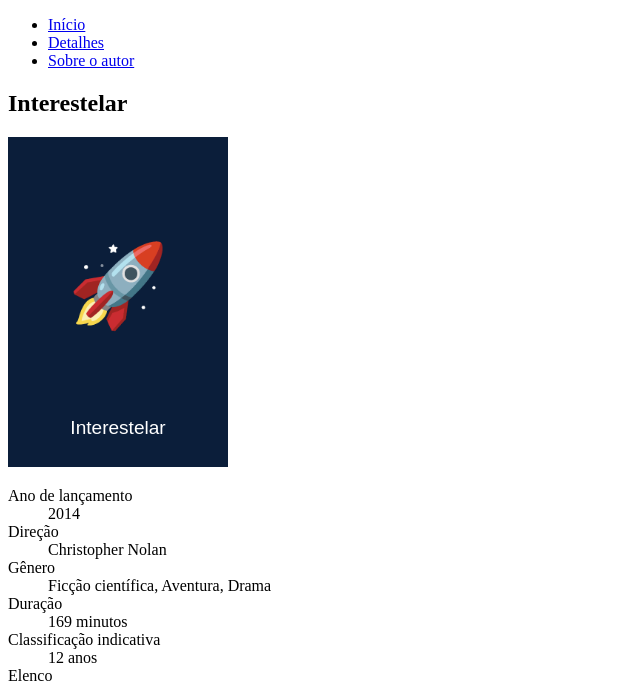
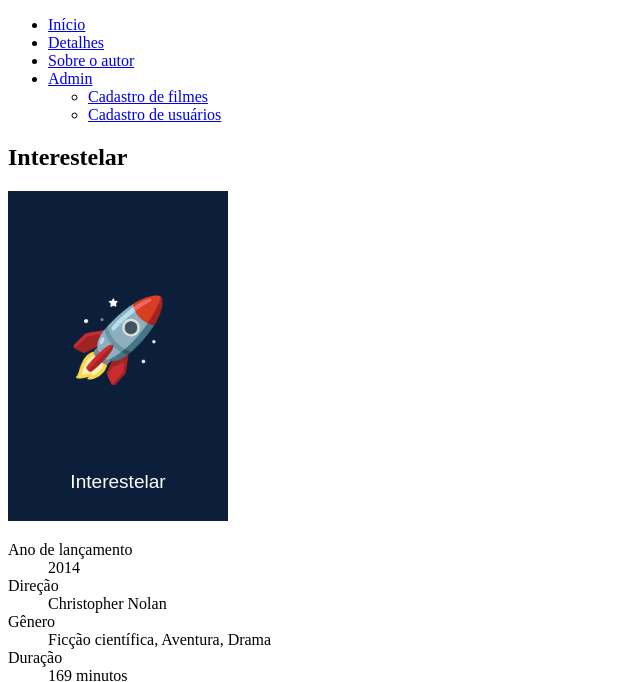
Before and after one commit to enzocasgit/WEB-IFCE, a plain HTML site: page detalhe.html in a window 1280 px wide. Shown: the part 140-822 px from the top of the page, without its empty margins (0-640 px from the left). Drawn offline with Linux system fonts and the light colour scheme.

Commit message:
T4: link Admin e subitens no menu da área pública

```diff
--- a/detalhe.html
+++ b/detalhe.html
@@ -17,6 +17,13 @@
             <li><a href="index.html">Início</a></li>
             <li><a href="detalhe.html">Detalhes</a></li>
             <li><a href="sobre.html">Sobre o autor</a></li>
+            <li>
+                <a href="login.html">Admin</a>
+                <ul>
+                    <li><a href="cadastro-filmes.html">Cadastro de filmes</a></li>
+                    <li><a href="cadastro-usuarios.html">Cadastro de usuários</a></li>
+                </ul>
+            </li>
         </ul>
     </nav>
 
```
Also changed, not shown: index.html (+7 -0 lines), sobre.html (+7 -0 lines).
